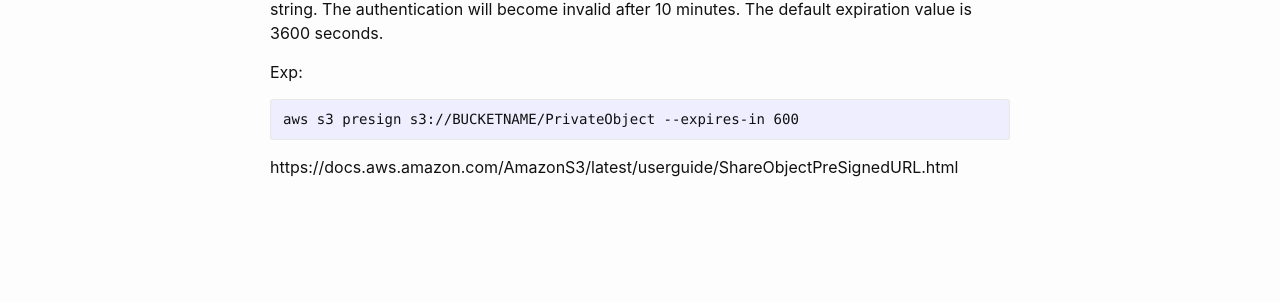
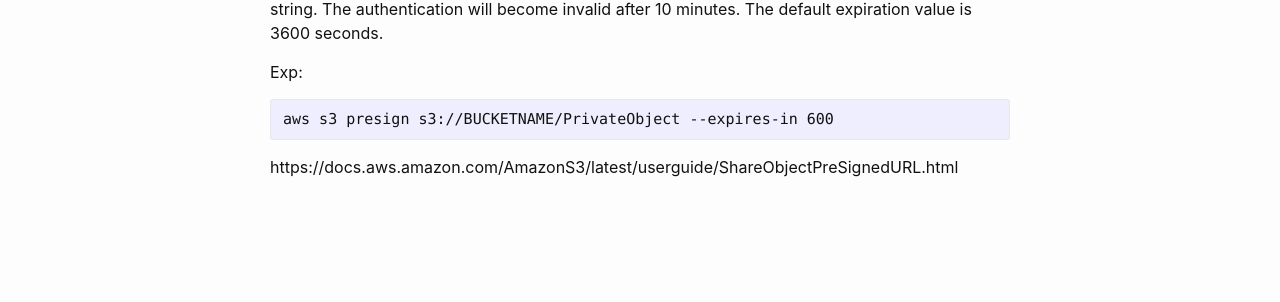
Before and after one commit to danielschwensen/danielschwensen.github.io, a Jekyll site: the page built from _posts/2021-09-29-AWS-S3-Presigned-URL.md, in a window 1280 px wide. Shown: the part 320-622 px from the top of the page. Built offline with Jekyll 4.4.1, drawn with Linux system fonts in a browser that asks for light colours.

Commit message:
Keep article code readable and horizontally scrollable

```diff
--- a/_sass/minima/custom-styles.scss
+++ b/_sass/minima/custom-styles.scss
@@ -1,5 +1,39 @@
 // Placeholder to allow defining custom styles that override everything else.
 // (Use `_sass/minima/custom-variables.scss` to override variable defaults)
+
+.post-content pre {
+  white-space: pre;
+  overflow-wrap: normal;
+
+  > code {
+    font-size: 1em;
+  }
+}
+
+.code-copy-toolbar {
+  display: flex;
+  flex-wrap: wrap;
+  justify-content: flex-end;
+  align-items: center;
+  gap: 0.25rem 0.75rem;
+  margin-bottom: 0.25rem;
+  font-size: $small-font-size;
+
+  button {
+    padding: 0.25rem 0.625rem;
+    border: 1px solid currentColor;
+    border-radius: 3px;
+    background: transparent;
+    color: inherit;
+    font: inherit;
+    cursor: pointer;
+
+    &:focus-visible {
+      outline: 2px solid currentColor;
+      outline-offset: 2px;
+    }
+  }
+}
 
 // Tag Cloud Styles
 .tag-cloud {
```
